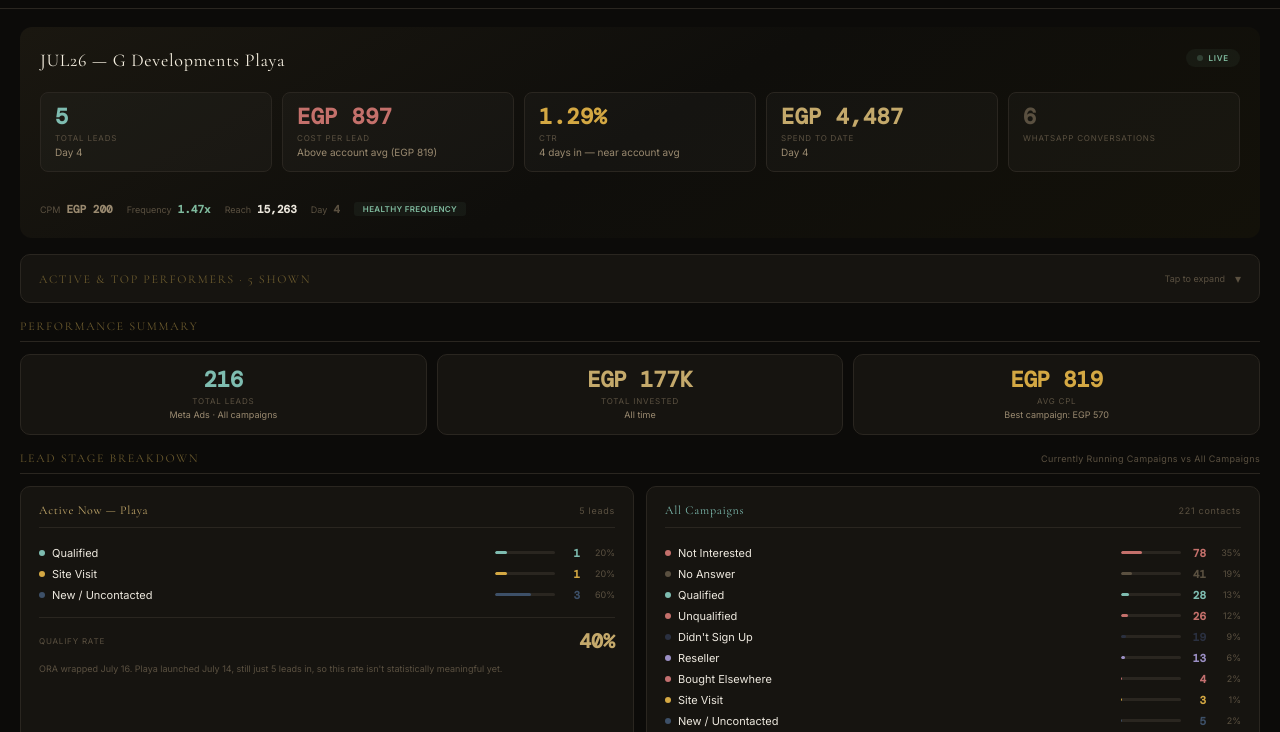
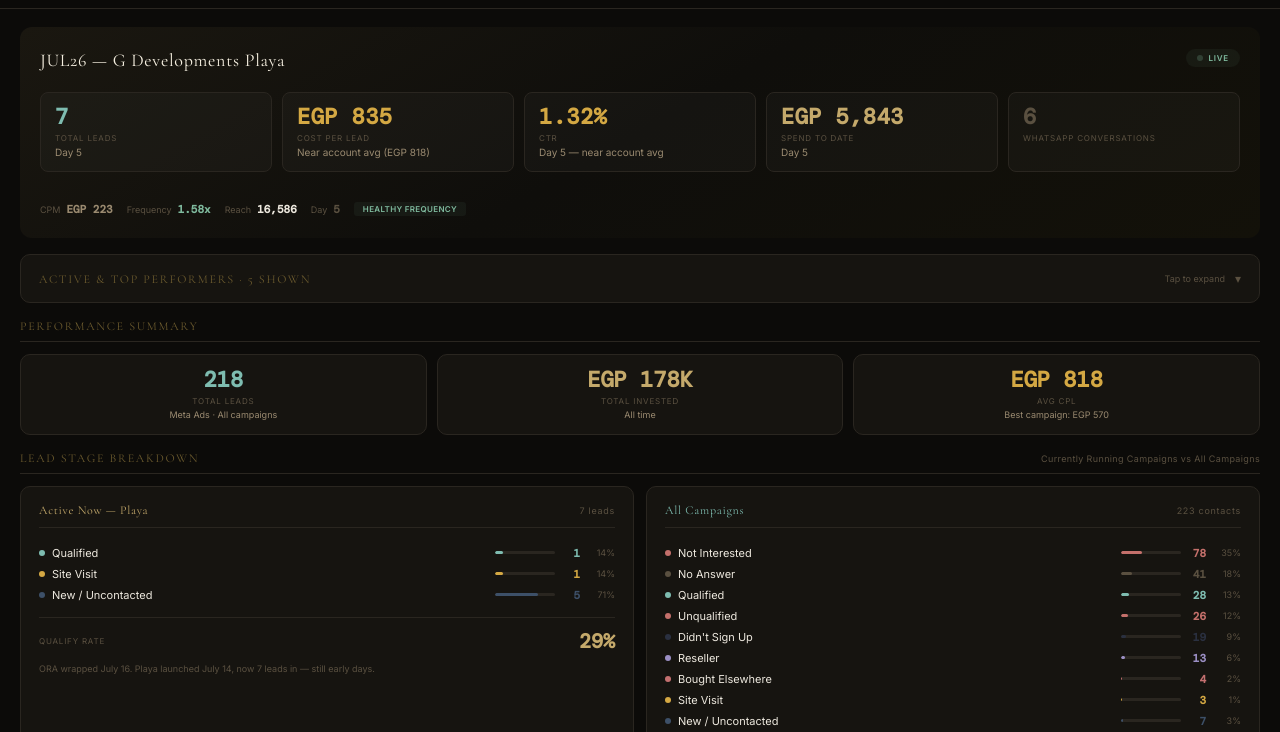
Before and after one commit to Bakry566/maskanconsultancydashboard, a website: page public/index.html in a window 1280 px wide. Shown: the part 50-782 px from the top of the page. Drawn offline with nearby package versions, Linux system fonts and the light colour scheme.

Commit message:
Add files via upload

```diff
--- a/package.json
+++ b/package.json
@@ -1 +1 @@
-{"name":"maskan-command","version":"22.0.0","private":true}
+{"name":"maskan-command","version":"23.0.0","private":true}
--- a/public/index.html
+++ b/public/index.html
@@ -176,17 +176,17 @@ html,body{background:var(--bg);color:var(--txt);font-family:'Inter',sans-serif;-
       <div class="b-live"><div class="lpulse"></div><span>Live</span></div>
     </div>
     <div class="b-kpis b-kpis-wa">
-      <div class="bk"><div class="bk-val" style="color:var(--teal)">5</div><div class="bk-lbl">Total Leads</div><div class="bk-sub">Day 4</div></div>
-      <div class="bk"><div class="bk-val" style="color:var(--red)">EGP 897</div><div class="bk-lbl">Cost Per Lead</div><div class="bk-sub">Above account avg (EGP 819)</div></div>
-      <div class="bk"><div class="bk-val" style="color:var(--amber)">1.29%</div><div class="bk-lbl">CTR</div><div class="bk-sub">4 days in — near account avg</div></div>
-      <div class="bk"><div class="bk-val" style="color:var(--gold)">EGP 4,487</div><div class="bk-lbl">Spend to Date</div><div class="bk-sub">Day 4</div></div>
+      <div class="bk"><div class="bk-val" style="color:var(--teal)">7</div><div class="bk-lbl">Total Leads</div><div class="bk-sub">Day 5</div></div>
+      <div class="bk"><div class="bk-val" style="color:var(--amber)">EGP 835</div><div class="bk-lbl">Cost Per Lead</div><div class="bk-sub">Near account avg (EGP 818)</div></div>
+      <div class="bk"><div class="bk-val" style="color:var(--amber)">1.32%</div><div class="bk-lbl">CTR</div><div class="bk-sub">Day 5 — near account avg</div></div>
+      <div class="bk"><div class="bk-val" style="color:var(--gold)">EGP 5,843</div><div class="bk-lbl">Spend to Date</div><div class="bk-sub">Day 5</div></div>
       <div class="bk"><div class="bk-val" style="color:var(--sub)">6</div><div class="bk-lbl">WhatsApp Conversations</div></div>
     </div>
     <div class="b-foot">
-      <div class="bf-item"><span class="bf-lbl">CPM</span><span class="bf-val" style="color:var(--txt2)">EGP 200</span></div>
-      <div class="bf-item"><span class="bf-lbl">Frequency</span><span class="bf-val" style="color:var(--green)">1.47x</span></div>
-      <div class="bf-item"><span class="bf-lbl">Reach</span><span class="bf-val">15,263</span></div>
-      <div class="bf-item"><span class="bf-lbl">Day</span><span class="bf-val" style="color:var(--sub)">4</span></div>
+      <div class="bf-item"><span class="bf-lbl">CPM</span><span class="bf-val" style="color:var(--txt2)">EGP 223</span></div>
+      <div class="bf-item"><span class="bf-lbl">Frequency</span><span class="bf-val" style="color:var(--green)">1.58x</span></div>
+      <div class="bf-item"><span class="bf-lbl">Reach</span><span class="bf-val">16,586</span></div>
+      <div class="bf-item"><span class="bf-lbl">Day</span><span class="bf-val" style="color:var(--sub)">5</span></div>
       <span class="freq-pill" style="background:var(--gnbg);color:var(--green);border:1px solid var(--green)28">Healthy frequency</span>
     </div>
   </div>
@@ -222,17 +222,17 @@ html,body{background:var(--bg);color:var(--txt);font-family:'Inter',sans-serif;-
     <div class="slbl">Performance Summary</div>
     <div class="hist-row">
       <div class="hc">
-        <div class="hc-val" style="color:var(--teal)">216</div>
+        <div class="hc-val" style="color:var(--teal)">218</div>
         <div class="hc-lbl">Total Leads</div>
         <div class="hc-sub">Meta Ads · All campaigns</div>
       </div>
       <div class="hc">
-        <div class="hc-val" style="color:var(--gold)">EGP 177K</div>
+        <div class="hc-val" style="color:var(--gold)">EGP 178K</div>
         <div class="hc-lbl">Total Invested</div>
         <div class="hc-sub">All time</div>
       </div>
       <div class="hc">
-        <div class="hc-val" style="color:var(--amber)">EGP 819</div>
+        <div class="hc-val" style="color:var(--amber)">EGP 818</div>
         <div class="hc-lbl">Avg CPL</div>
         <div class="hc-sub">Best campaign: EGP 570</div>
       </div>
@@ -244,13 +244,13 @@ html,body{background:var(--bg);color:var(--txt);font-family:'Inter',sans-serif;-
     <div class="slbl">Lead Stage Breakdown <span class="slbl-r">Currently Running Campaigns vs All Campaigns</span></div>
     <div class="funnel-grid">
       <div class="fcol">
-        <div class="fcol-hd" style="color:var(--gold)">Active Now — Playa<span class="fcol-hd-n">5 leads</span></div>
+        <div class="fcol-hd" style="color:var(--gold)">Active Now — Playa<span class="fcol-hd-n">7 leads</span></div>
         <div id="funnel-current"></div>
-        <div class="qrate"><span class="qrate-lbl">Qualify Rate</span><span class="qrate-val" style="color:var(--gold)">40%</span></div>
-        <div style="font-size:9px;color:var(--sub);margin-top:8px;line-height:1.5">ORA wrapped July 16. Playa launched July 14, still just 5 leads in, so this rate isn't statistically meaningful yet.</div>
+        <div class="qrate"><span class="qrate-lbl">Qualify Rate</span><span class="qrate-val" style="color:var(--gold)">29%</span></div>
+        <div style="font-size:9px;color:var(--sub);margin-top:8px;line-height:1.5">ORA wrapped July 16. Playa launched July 14, now 7 leads in — still early days.</div>
       </div>
       <div class="fcol">
-        <div class="fcol-hd" style="color:var(--teal)">All Campaigns<span class="fcol-hd-n">221 contacts</span></div>
+        <div class="fcol-hd" style="color:var(--teal)">All Campaigns<span class="fcol-hd-n">223 contacts</span></div>
         <div id="funnel-all"></div>
         <div class="qrate"><span class="qrate-lbl">Qualify Rate</span><span class="qrate-val" style="color:var(--teal)">15%</span></div>
         <div class="deal-row" style="background:var(--gnbg);border-left:2px solid var(--green);margin-top:8px">
@@ -263,7 +263,7 @@ html,body{background:var(--bg);color:var(--txt);font-family:'Inter',sans-serif;-
 
   <!-- ⑤ PIPELINE HEALTH -->
   <div>
-    <div class="slbl">Sales Pipeline Health <span class="slbl-r">221 total contacts</span></div>
+    <div class="slbl">Sales Pipeline Health <span class="slbl-r">223 total contacts</span></div>
     <div class="pipe-grid">
       <div class="pg" style="border-color:var(--teal)22;background:linear-gradient(145deg,#0D1E1E,var(--s2))">
         <div class="pg-val" style="color:var(--teal)">33</div>
@@ -304,7 +304,7 @@ html,body{background:var(--bg);color:var(--txt);font-family:'Inter',sans-serif;-
       Most leads (2026): <span style="color:var(--gold)">13</span> (2 BDR Resale Apartment) &nbsp;·&nbsp;
       Lowest CPL in top tier: <span style="color:var(--green)">EGP 551</span> (Playa & Silver Sands Resale Carousel) &nbsp;·&nbsp;
       Best 2026 CTR: <span style="color:var(--amber)">3.60%</span> (6 BDR Resale Villa — 9 leads, outside Top 4 by volume) &nbsp;·&nbsp;
-      Account avg CPL: <span style="color:var(--teal)">EGP 819</span>
+      Account avg CPL: <span style="color:var(--teal)">EGP 818</span>
     </div>
   </div>
 
@@ -318,22 +318,22 @@ html,body{background:var(--bg);color:var(--txt);font-family:'Inter',sans-serif;-
 <script>
 // DATA
 const CAMPS = [
-  {n:'JUL26 - G Developments Playa',s:'ACTIVE',l:5,cpl:897,ctr:1.29,eng:289,wa:6},
-  {n:'JUL26 - ORA, Hassan Allam, & La Vista',s:'DONE',l:1,cpl:2746,ctr:1.18,eng:227,wa:4},
+  {n:'JUL26 - G Developments Playa',s:'ACTIVE',l:7,cpl:835,ctr:1.32,eng:346,wa:6},
+  {n:'JUL26 - ORA, Hassan Allam, & La Vista',s:'DONE',l:1,cpl:2751,ctr:1.21,eng:236,wa:4},
   {n:'Summer 2025',s:'DONE',l:110,cpl:781,ctr:1.31,eng:2212,wa:0},
   {n:'Sodic VYE & Karmell Resale - Feb 2026',s:'DONE',l:19,cpl:892,ctr:1.14,eng:952,wa:0},
   {n:'Marina 5 Villa & Hacienda Bay - Apr 2026',s:'DONE',l:19,cpl:964,ctr:2.65,eng:1750,wa:0},
 ];
 
 const FUNNEL_C = [
-  ['Qualified',1,'#7EBCB0'],['Site Visit',1,'#D4A843'],['New / Uncontacted',3,'#3D5068'],
+  ['Qualified',1,'#7EBCB0'],['Site Visit',1,'#D4A843'],['New / Uncontacted',5,'#3D5068'],
 ];
 const FUNNEL_A = [
   ['Not Interested',78,'#C4706B'],['No Answer',41,'#5A5040'],
   ['Qualified',28,'#7EBCB0'],['Unqualified',26,'#C4706B'],
   ["Didn't Sign Up",19,'#2A3040'],['Reseller',13,'#9B8FC4'],
   ['Bought Elsewhere',4,'#C47070'],['Site Visit',3,'#D4A843'],
-  ['New / Uncontacted',5,'#3D5068'],['Meeting',2,'#C4A96B'],
+  ['New / Uncontacted',7,'#3D5068'],['Meeting',2,'#C4A96B'],
   ['Already Bought',1,'#90C4B0'],['Done Deal',1,'#7FBA9E'],
 ];
 
@@ -467,8 +467,8 @@ function tick(){
 
 // INIT
 renderCamps();
-renderFunnel('funnel-current',FUNNEL_C,5);
-renderFunnel('funnel-all',FUNNEL_A,221);
+renderFunnel('funnel-current',FUNNEL_C,7);
+renderFunnel('funnel-all',FUNNEL_A,223);
 renderTop4();
 tick();
 setInterval(tick,1000);
```
